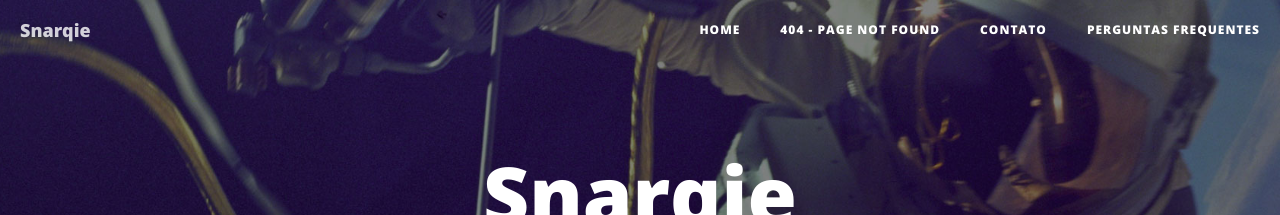
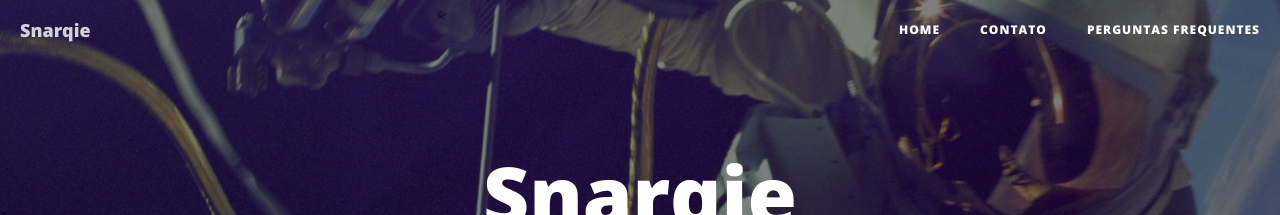
Before and after one commit to snarq/snarq.github.io, a Jekyll site: the page built from index.html, in a window 1280 px wide. Shown: the top 215 px of the page. Built offline with Jekyll 4.4.1, drawn with Linux system fonts in a browser that asks for light colours; nearby versions of some CDN libraries; the list of posts is cut into pages by our own code.

Commit message:
Update nav.html

```diff
--- a/_includes/nav.html
+++ b/_includes/nav.html
@@ -18,11 +18,12 @@
                 <li>
                     <a href="{{ site.baseurl }}/">Home</a>
                 </li>
-                {% for page in site.pages %}{% if page.title %}
                 <li>
-                    <a href="{{ page.url | prepend: site.baseurl }}">{{ page.title }}</a>
+                    <a href="{{ site.baseurl }}/contato">Contato</a>
                 </li>
-                {% endif %}{% endfor %}
+                <li>
+                    <a href="{{ site.baseurl }}/faq">Perguntas Frequentes</a>
+                </li>
             </ul>
         </div>
         <!-- /.navbar-collapse -->
```
